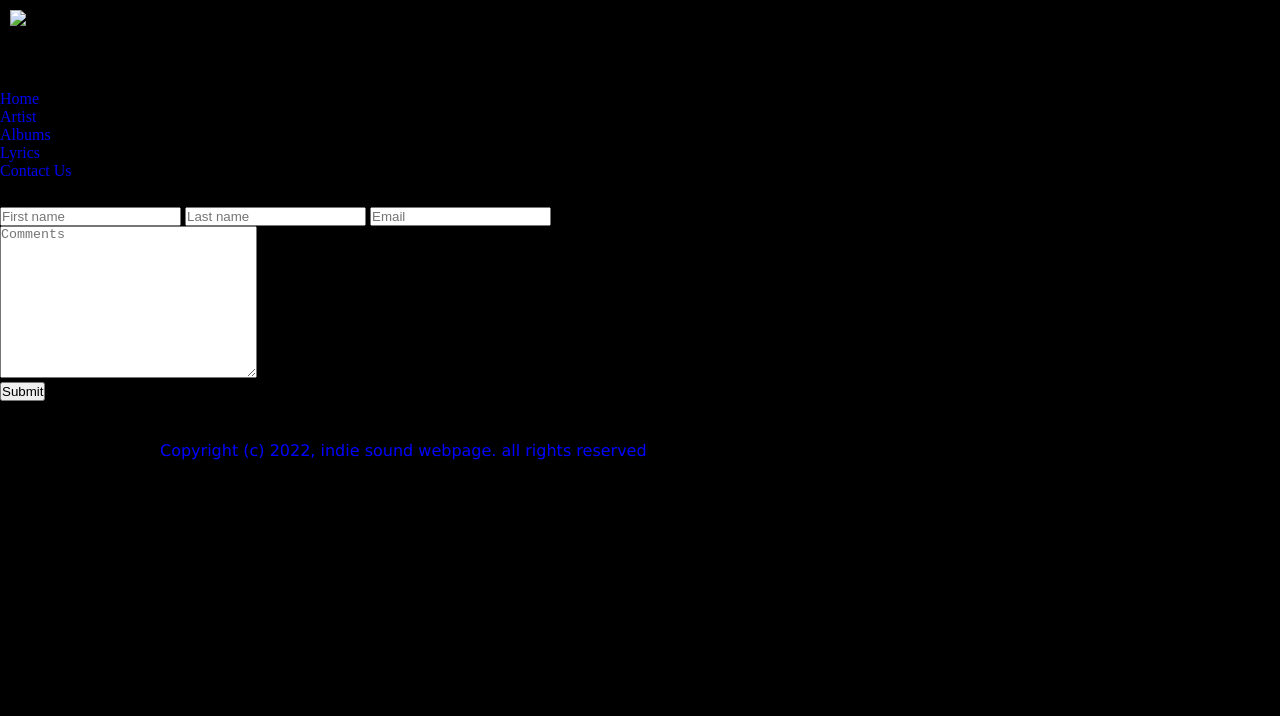
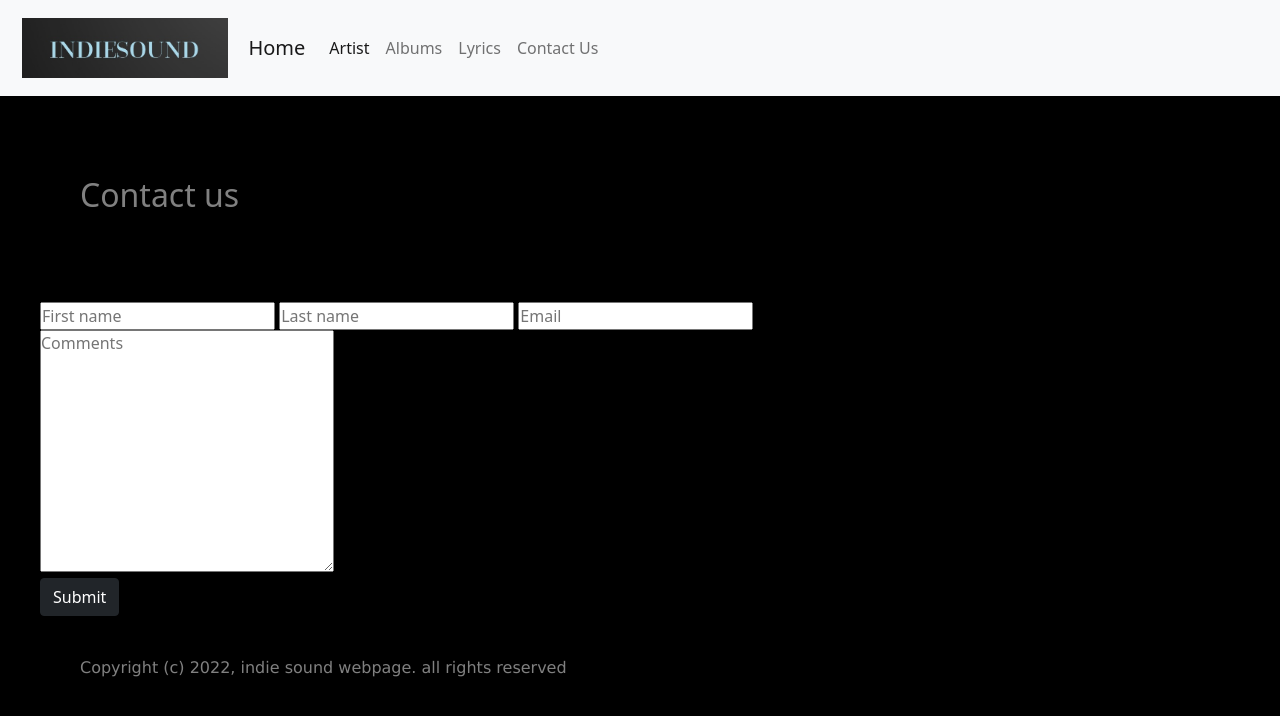
Before and after one commit to JesusManosalva/indiesound, a plain HTML site: page Pages/contact_us.html in a window 1280 px wide. Drawn offline with nearby package versions, Linux system fonts and the light colour scheme.

Commit message:
bootstrap added

```diff
--- a/Pages/contact_us.html
+++ b/Pages/contact_us.html
@@ -5,35 +5,33 @@
     <meta http-equiv="X-UA-Compatible" content="IE=edge">
     <meta name="viewport" content="width=device-width, initial-scale=1.0">
     <link rel="stylesheet" href="../Styles/index.css">
+    <link href="https://cdn.jsdelivr.net/npm/bootstrap@5.1.3/dist/css/bootstrap.min.css" rel="stylesheet" integrity="sha384-1BmE4kWBq78iYhFldvKuhfTAU6auU8tT94WrHftjDbrCEXSU1oBoqyl2QvZ6jIW3" crossorigin="anonymous">
 </head>
 <body class="Body">
+  <nav class="navbar navbar-expand-lg navbar-light bg-light">
+    <div class="container-fluid">
       <header>
-        <nav class="navbar">
         <picture class="logo flex-row">
-                <img class="logo1" src="./images/Indiesound_logo.jpeg" alt="Logo de la pagina">
+          <img class="logo1" src="../images/Indiesound_logo.jpeg" alt="Logo de la pagina">
         </picture>
-            <ul class="navbar justify-content-end">
-                <li class="nav-item">
-                  <a class="nav-link active" aria-current="page" href="../index.html">Home</a>
-                </li>
-                <li class="nav-item">
-                  <a class="nav-link" href="./Artists.html">Artist</a>
-                </li>
-                <li class="nav-item">
+        </header>
+      <a class="navbar-brand" href="../index.html">Home</a>
+      <button class="navbar-toggler" type="button" data-bs-toggle="collapse" data-bs-target="#navbarNavAltMarkup" aria-controls="navbarNavAltMarkup" aria-expanded="false" aria-label="Toggle navigation">
+        <span class="navbar-toggler-icon"></span>
+      </button>
+      <div class="collapse navbar-collapse" id="navbarNavAltMarkup">
+        <div class="navbar-nav">
+          <a class="nav-link active" aria-current="page" href="./Artists.html">Artist</a>
           <a class="nav-link" href="./Albums.html">Albums</a>
-                </li>
-                <li class="nav-item">
           <a class="nav-link" href="./lyrics.html">Lyrics</a>
-                  </li>
-                  <li class="nav-item">
           <a class="nav-link" href="./contact_us.html">Contact Us</a>
-                  </li>
-              </ul>
+        </div>
+      </div>
+    </div>
   </nav>
-    </header>
     <main>
-        <h2>Contact us</h2>
-        <form action="">
+        <h2 class="title flex-row">Contact us</h2>
+        <form action="" class="form">
             <div>
                 <input type="First name" placeholder="First name">
                 <input type="last name" placeholder="Last name">
--- a/Styles/index.css
+++ b/Styles/index.css
@@ -22,11 +22,14 @@
     background-color: black;
 }
 header .logo {
-    justify-content: left;
-    flex-basis: 30%;
-    height: 80px;
+    height: 60px;
     margin-left: 10px;
+    margin-right: 20px;
     margin-top: 10px;
+    margin-bottom: 10px;
+}
+.navbar{
+    background-color: black;
 }
 .gallery{
     padding: 10vh;
@@ -111,10 +114,17 @@ header .logo {
     flex-basis: 100%;
     min-width: 300px;
 }
+.title{
+    padding: 10vh;
+    color: gray;
+}
+.form{
+    margin-left: 5vh;
+}
 footer{
-    margin-left: 15vh;
+    margin-left: 5vh;
     padding: 5vh;
     font-size: 16px;
     font-family: 'Lucida Sans', 'Lucida Sans Regular', 'Lucida Grande', 'Lucida Sans Unicode', Geneva, Verdana, sans-serif;
-    color: blue
+    color: gray
 }
```
Also changed, not shown: Pages/Albums.html (+16 -17 lines), Pages/Artists.html (+16 -19 lines), Pages/lyrics.html (+16 -17 lines), index.html (+17 -20 lines). Lines whose indentation alone changed are shown as unchanged.
